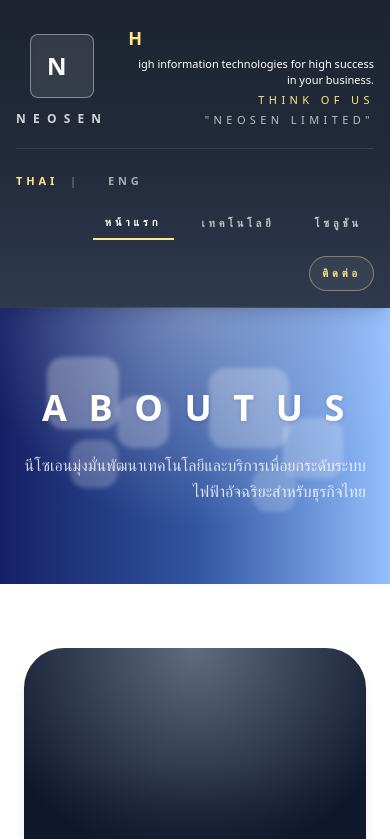
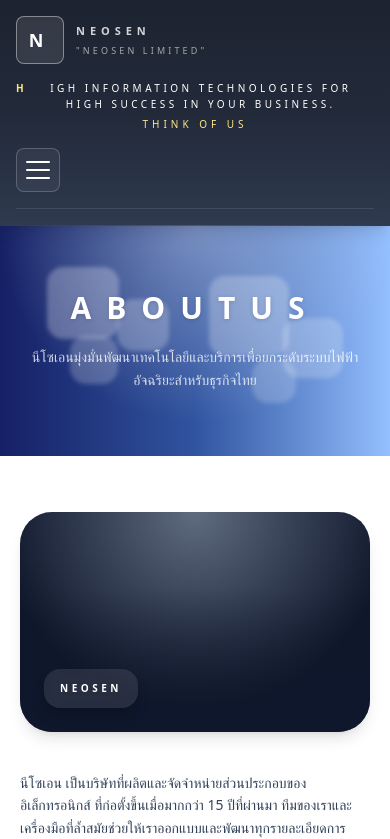
Before and after one commit to DnopPondz/neo, a Next.js app: page / in a window 390 px wide. Shown: the top 839 px of the page. Built offline with nearby package versions, Linux system fonts and the light colour scheme.

Commit message:
Improve responsive navigation and home layout

```diff
--- a/app/page.js
+++ b/app/page.js
@@ -23,7 +23,7 @@ export default function Home() {
 
   return (
     <main className="bg-white text-slate-900">
-      <section className="relative overflow-hidden bg-gradient-to-r from-[#162065] via-[#3154a0] to-[#95c0ff] py-20">
+      <section className="relative overflow-hidden bg-gradient-to-r from-[#162065] via-[#3154a0] to-[#95c0ff] py-16 sm:py-20">
         <div className="absolute inset-0 bg-[radial-gradient(circle_at_top,_rgba(255,255,255,0.35),_transparent_65%)]" />
         {floatingSquares.map((square, index) => (
           <span
@@ -40,40 +40,40 @@ export default function Home() {
             aria-hidden
           />
         ))}
-        <div className="relative mx-auto flex max-w-5xl flex-col items-end px-6 text-right text-white">
-          <h1 className="text-4xl font-semibold tracking-[0.6em] drop-shadow-sm sm:text-5xl">
+        <div className="relative mx-auto flex max-w-5xl flex-col items-center px-6 text-center text-white sm:items-end sm:text-right">
+          <h1 className="text-3xl font-semibold tracking-[0.5em] drop-shadow-sm sm:text-5xl sm:tracking-[0.6em]">
             {home.banner.heading}
           </h1>
-          <p className="mt-6 max-w-2xl text-base leading-relaxed text-white/80 sm:text-lg">
+          <p className="mt-5 max-w-2xl text-sm leading-relaxed text-white/80 sm:mt-6 sm:text-lg">
             {home.banner.description}
           </p>
         </div>
       </section>
 
-      <section className="mx-auto max-w-5xl px-6 py-16">
+      <section className="mx-auto max-w-5xl px-5 py-14 sm:px-6 sm:py-16">
         <div className="grid gap-10 lg:grid-cols-[minmax(0,1.5fr)_minmax(0,2fr)] lg:items-start">
-          <div className="relative overflow-hidden rounded-[2.5rem] bg-slate-900 shadow-lg">
+          <div className="relative overflow-hidden rounded-[2rem] bg-slate-900 shadow-lg sm:rounded-[2.5rem]">
             <div className="absolute inset-0 bg-[radial-gradient(circle_at_top,_rgba(148,163,184,0.6),_transparent_70%)]" />
             <div className="absolute inset-x-0 bottom-0 h-36 bg-gradient-to-t from-slate-900/80 to-transparent" />
-            <div className="relative flex h-full min-h-[260px] items-end justify-start p-6">
-              <div className="rounded-2xl bg-white/10 px-5 py-3 text-xs font-semibold uppercase tracking-[0.35em] text-white shadow-lg shadow-black/20 backdrop-blur">
+            <div className="relative flex h-full min-h-[220px] items-end justify-start p-6 sm:min-h-[260px]">
+              <div className="rounded-2xl bg-white/10 px-4 py-3 text-[10px] font-semibold uppercase tracking-[0.35em] text-white shadow-lg shadow-black/20 backdrop-blur sm:px-5 sm:text-xs">
                 NEOSEN
               </div>
             </div>
           </div>
-          <div className="space-y-6 text-base leading-relaxed text-slate-700">
+          <div className="space-y-5 text-sm leading-relaxed text-slate-700 sm:space-y-6 sm:text-base">
             {home.paragraphs.map((paragraph, index) => (
               <p key={index}>{paragraph}</p>
             ))}
-            <div className="rounded-[2.5rem] border border-slate-200 bg-slate-50 p-8 text-sm leading-relaxed text-slate-600 shadow-inner">
-              <p className="text-base font-semibold text-slate-900">{home.contact.invite}</p>
-              <dl className="mt-6 space-y-3">
+            <div className="rounded-[2rem] border border-slate-200 bg-slate-50 p-6 text-xs leading-relaxed text-slate-600 shadow-inner sm:rounded-[2.5rem] sm:p-8 sm:text-sm">
+              <p className="text-sm font-semibold text-slate-900 sm:text-base">{home.contact.invite}</p>
+              <dl className="mt-5 space-y-4 sm:mt-6">
                 <div className="flex flex-col sm:flex-row sm:items-baseline sm:gap-3">
                   <dt className="font-medium text-slate-900">{home.contact.websiteLabel}</dt>
                   <dd>
                     <a
                       href={websiteHref}
-                      className="text-emerald-600 underline-offset-2 hover:text-emerald-500 hover:underline"
+                      className="break-words text-emerald-600 underline-offset-2 hover:text-emerald-500 hover:underline"
                     >
                       {home.contact.website}
                     </a>
--- a/components/Navbar.js
+++ b/components/Navbar.js
@@ -1,6 +1,6 @@
 "use client";
 
-import { useMemo } from "react";
+import { useEffect, useMemo, useState } from "react";
 import Link from "next/link";
 import { usePathname } from "next/navigation";
 import { useLanguage } from "@/components/LanguageProvider";
@@ -15,6 +15,7 @@ export const menuItems = [
 export default function Navbar() {
   const { language, translations, setLanguage } = useLanguage();
   const pathname = usePathname();
+  const [isMenuOpen, setIsMenuOpen] = useState(false);
 
   const activeKey = useMemo(() => {
     const matched = menuItems.find((item) => {
@@ -31,6 +32,10 @@ export default function Navbar() {
   const highlightLetter = strapline.charAt(0);
   const straplineRest = strapline.slice(1);
 
+  useEffect(() => {
+    setIsMenuOpen(false);
+  }, [pathname, language]);
+
   const handleLanguageSelect = (code) => {
     if (language !== code) {
       setLanguage(code);
@@ -42,48 +47,117 @@ export default function Navbar() {
     { code: "en", label: "ENG" },
   ];
 
+  const renderMenuItems = (isInline = false) => (
+    <ul
+      className={`${
+        isInline
+          ? "flex flex-1 flex-wrap items-center justify-end gap-2 text-[11px] font-semibold uppercase tracking-[0.3em] text-white/70 md:gap-3 lg:gap-4"
+          : "space-y-3 text-xs font-semibold uppercase tracking-[0.4em] text-white/80"
+      }`}
+    >
+      {menuItems.map((item) => {
+        const isActive = activeKey === item.key;
+        const isAction = item.key === "contact";
+        return (
+          <li key={item.key}>
+            <Link
+              href={item.href}
+              aria-current={isActive ? "page" : undefined}
+              className={`inline-flex items-center justify-center px-3 py-2 transition-all duration-200 ${
+                isAction
+                  ? isActive
+                    ? "rounded-full bg-gradient-to-r from-amber-300 via-amber-200 to-amber-300 text-slate-900 shadow-lg shadow-amber-500/30"
+                    : "rounded-full border border-amber-200/40 bg-white/5 text-amber-200 hover:border-amber-200 hover:bg-amber-200 hover:text-slate-900"
+                  : isActive
+                  ? "border-b-2 border-amber-200 text-white"
+                  : "hover:text-white"
+              }`}
+            >
+              {translations.nav[item.key]}
+            </Link>
+          </li>
+        );
+      })}
+    </ul>
+  );
+
   return (
     <header className="sticky top-0 z-50 w-full bg-gradient-to-b from-[#1d2330] via-[#222a3a] to-[#2f3a4f] text-white shadow-lg">
-      <div className="mx-auto w-full max-w-6xl px-4 pb-4 pt-6 sm:px-6 lg:px-8">
-        <div className="flex flex-col gap-6">
-          <div className="flex flex-col gap-4 border-b border-white/10 pb-5 sm:flex-row sm:items-end sm:justify-between">
+      <div className="mx-auto w-full max-w-6xl px-4 pb-4 pt-4 sm:px-6 lg:px-8">
+        <div className="flex flex-col gap-5">
+          <div className="flex flex-wrap items-center justify-between gap-4 border-b border-white/10 pb-4">
             <Link
               href="/"
-              className="flex items-end gap-5"
+              className="flex flex-1 items-center gap-4 sm:gap-6"
               aria-label={`${translations.brand.name} home`}
             >
-              <div className="flex flex-col items-center gap-3 text-center">
-                <div className="flex h-16 w-16 items-center justify-center rounded-lg border border-white/40 bg-white/10 text-2xl font-bold tracking-[0.45em] text-white shadow-inner">
+              <div className="flex items-center gap-3">
+                <div className="flex h-12 w-12 items-center justify-center rounded-lg border border-white/40 bg-white/10 text-lg font-bold tracking-[0.45em] text-white shadow-inner sm:h-16 sm:w-16 sm:text-2xl">
                   N
                 </div>
-                <span className="text-[12px] font-semibold uppercase tracking-[0.6em] text-white/80">
-                  {translations.brand.name}
-                </span>
+                <div className="flex flex-col">
+                  <span className="text-[11px] font-semibold uppercase tracking-[0.45em] text-white/80 sm:text-[12px]">
+                    {translations.brand.name}
+                  </span>
+                  {legacyHeader.company ? (
+                    <span className="mt-1 text-[9px] uppercase tracking-[0.35em] text-white/60 sm:text-[10px]">
+                      {legacyHeader.company}
+                    </span>
+                  ) : null}
+                </div>
               </div>
-              <div className="hidden h-16 w-px bg-white/15 sm:block" aria-hidden="true" />
-              <div className="flex flex-col gap-1 text-[11px] leading-4 text-white/80">
-                {strapline ? (
+              {strapline ? (
+                <div className="ml-auto hidden flex-col items-end text-[10px] leading-4 text-white/80 sm:flex">
                   <p className="flex flex-wrap items-baseline gap-1 text-right font-medium text-white">
                     {highlightLetter && (
-                      <span className="text-lg font-semibold text-amber-200">{highlightLetter}</span>
+                      <span className="text-base font-semibold text-amber-200 sm:text-lg">{highlightLetter}</span>
                     )}
                     <span>{straplineRest}</span>
                   </p>
-                ) : null}
+                  {legacyHeader.emphasis ? (
+                    <p className="tracking-[0.4em] text-amber-200">{legacyHeader.emphasis}</p>
+                  ) : null}
+                </div>
+              ) : null}
+            </Link>
+            {strapline ? (
+              <div className="basis-full text-center text-[10px] leading-4 text-white/80 sm:hidden">
+                <p className="flex justify-center gap-1 text-white">
+                  {highlightLetter ? (
+                    <span className="font-semibold text-amber-200">{highlightLetter}</span>
+                  ) : null}
+                  <span className="uppercase tracking-[0.35em]">{straplineRest}</span>
+                </p>
                 {legacyHeader.emphasis ? (
-                  <p className="text-right tracking-[0.4em] text-amber-200">
-                    {legacyHeader.emphasis}
-                  </p>
-                ) : null}
-                {legacyHeader.company ? (
-                  <p className="text-right tracking-[0.4em] text-white/70">
-                    {legacyHeader.company}
-                  </p>
+                  <p className="mt-1 uppercase tracking-[0.4em] text-amber-200">{legacyHeader.emphasis}</p>
                 ) : null}
               </div>
-            </Link>
+            ) : null}
+            <button
+              type="button"
+              onClick={() => setIsMenuOpen((value) => !value)}
+              className="flex h-11 w-11 items-center justify-center rounded-lg border border-white/20 bg-white/5 text-white transition hover:border-white/40 hover:bg-white/10 sm:hidden"
+              aria-expanded={isMenuOpen}
+              aria-controls="mobile-menu"
+            >
+              <span className="sr-only">Toggle navigation</span>
+              <span className="flex flex-col items-center justify-center gap-1.5">
+                <span
+                  className={`h-0.5 w-6 rounded-full bg-current transition-transform ${
+                    isMenuOpen ? "translate-y-1.5 rotate-45" : ""
+                  }`}
+                />
+                <span className={`h-0.5 w-6 rounded-full bg-current transition-opacity ${isMenuOpen ? "opacity-0" : "opacity-100"}`} />
+                <span
+                  className={`h-0.5 w-6 rounded-full bg-current transition-transform ${
+                    isMenuOpen ? "-translate-y-1.5 -rotate-45" : ""
+                  }`}
+                />
+              </span>
+            </button>
           </div>
-          <div className="flex flex-col gap-4 sm:flex-row sm:items-center sm:justify-between">
+
+          <div className="hidden items-center justify-between gap-4 sm:flex">
             <div className="flex items-center gap-4 text-[11px] font-semibold tracking-[0.35em] text-white/60">
               {languages.map((item, index) => (
                 <div key={item.code} className="flex items-center">
@@ -91,9 +165,7 @@ export default function Navbar() {
                     type="button"
                     onClick={() => handleLanguageSelect(item.code)}
                     className={`transition-colors ${
-                      language === item.code
-                        ? "text-amber-200"
-                        : "hover:text-white"
+                      language === item.code ? "text-amber-200" : "hover:text-white"
                     }`}
                     aria-pressed={language === item.code}
                   >
@@ -107,38 +179,37 @@ export default function Navbar() {
                 </div>
               ))}
             </div>
-            <nav className="flex flex-1 flex-wrap items-center justify-end gap-4 text-[11px] font-semibold uppercase tracking-[0.35em] text-white/70">
-              {menuItems.map((item, index) => {
-                const isActive = activeKey === item.key;
-                const isAction = item.key === "contact";
-                return (
-                  <div key={item.key} className="flex items-center">
-                    <Link
-                      href={item.href}
-                      aria-current={isActive ? "page" : undefined}
-                      className={`px-3 py-2 transition-all duration-200 ${
-                        isAction
-                          ? isActive
-                            ? "rounded-full bg-gradient-to-r from-amber-300 via-amber-200 to-amber-300 text-slate-900 shadow-lg shadow-amber-500/30"
-                            : "rounded-full border border-amber-200/40 bg-white/5 text-amber-200 hover:border-amber-200 hover:bg-amber-200 hover:text-slate-900"
-                          : isActive
-                          ? "border-b-2 border-amber-200 text-white"
-                          : "hover:text-white"
-                      }`}
-                    >
-                      {translations.nav[item.key]}
-                    </Link>
-                    {index < menuItems.length - 1 ? (
-                      <span aria-hidden="true" className="mx-4 hidden h-px w-8 bg-white/15 sm:block" />
-                    ) : null}
-                  </div>
-                );
-              })}
-            </nav>
+            {renderMenuItems(true)}
           </div>
         </div>
       </div>
       <div className="h-px w-full bg-gradient-to-r from-transparent via-white/15 to-transparent" aria-hidden="true" />
+      <div
+        id="mobile-menu"
+        className={`sm:hidden transition-[max-height] duration-300 ease-in-out ${
+          isMenuOpen ? "max-h-[480px]" : "max-h-0"
+        } overflow-hidden bg-[#1f2736] shadow-inner shadow-black/40`}
+      >
+        <div className="space-y-6 px-5 pb-6 pt-5">
+          <div className="flex items-center justify-center gap-5 text-[11px] font-semibold tracking-[0.35em] text-white/60">
+            {languages.map((item) => (
+              <button
+                key={item.code}
+                type="button"
+                onClick={() => handleLanguageSelect(item.code)}
+                className={`transition-colors ${
+                  language === item.code ? "text-amber-200" : "hover:text-white"
+                }`}
+                aria-pressed={language === item.code}
+              >
+                {item.label}
+              </button>
+            ))}
+          </div>
+          <div className="h-px w-full bg-white/10" aria-hidden="true" />
+          {renderMenuItems(false)}
+        </div>
+      </div>
     </header>
   );
 }
```
